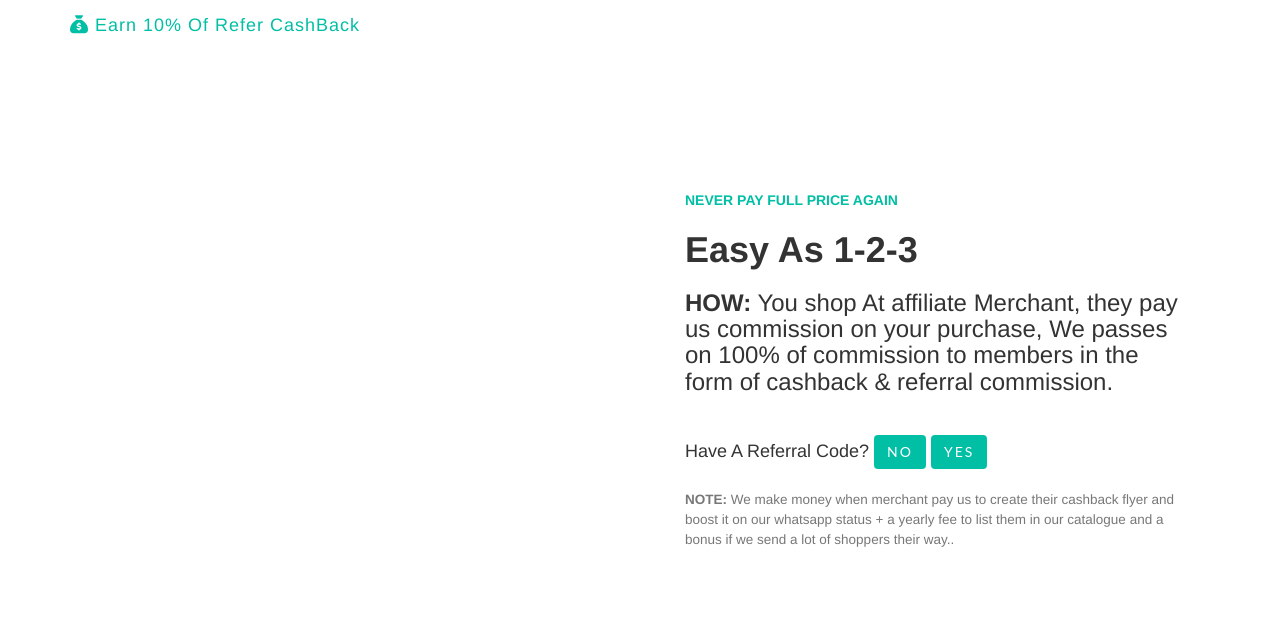
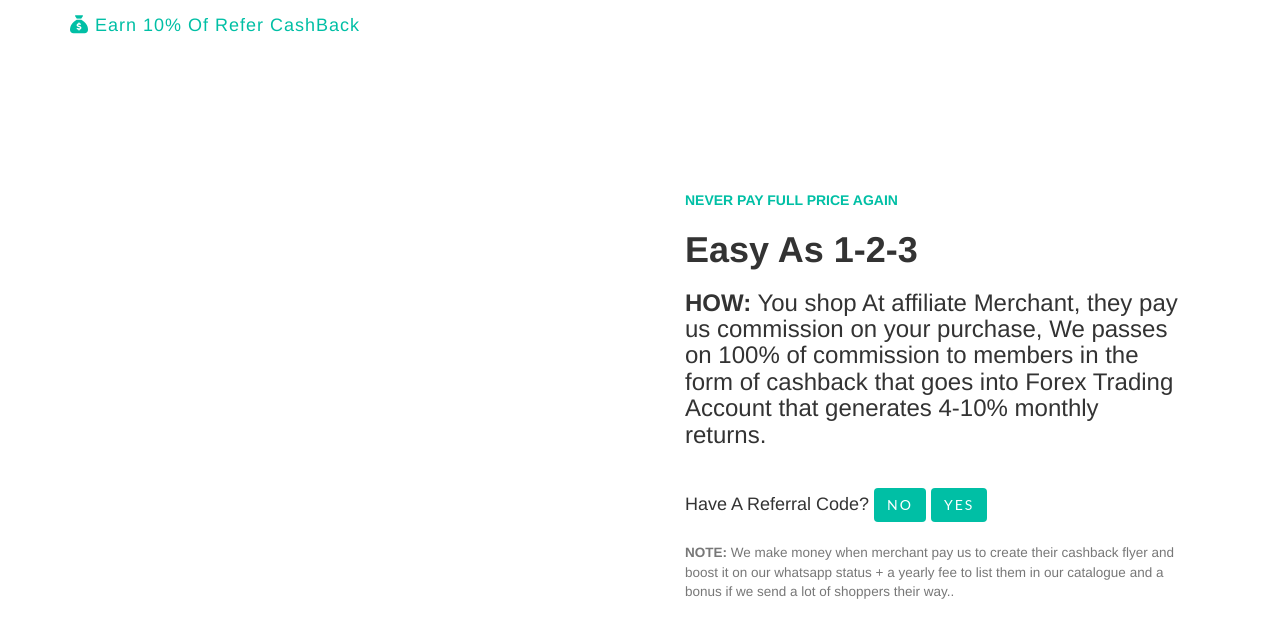
Before and after one commit to allpreegroup/allpreegroup.github.io, a Jekyll site: the page built from index.html, in a window 1280 px wide. Shown: the top 638 px of the page. Built offline with Jekyll 4.4.1, drawn with Linux system fonts in a browser that asks for light colours; nearby versions of some CDN libraries.

Commit message:
Update homepage3.html

```diff
--- a/_includes/homepage3.html
+++ b/_includes/homepage3.html
@@ -12,7 +12,7 @@
 			       <p><strong>NEVER PAY FULL PRICE AGAIN</strong></p>
 			       <h1><strong>Easy As 1-2-3</strong></h1>
 
-			       <h3><b>HOW:</b> You shop At affiliate Merchant, they pay us commission on your purchase, We passes on 100% of commission to members in the form of cashback & referral commission.</h3>
+			       <h3><b>HOW:</b> You shop At affiliate Merchant, they pay us commission on your purchase, We passes on 100% of commission to members in the form of cashback that goes into Forex Trading Account that generates 4-10% monthly returns.</h3>
 
 				       <br>
                                            <H4>Have A Referral Code? </4>
```
